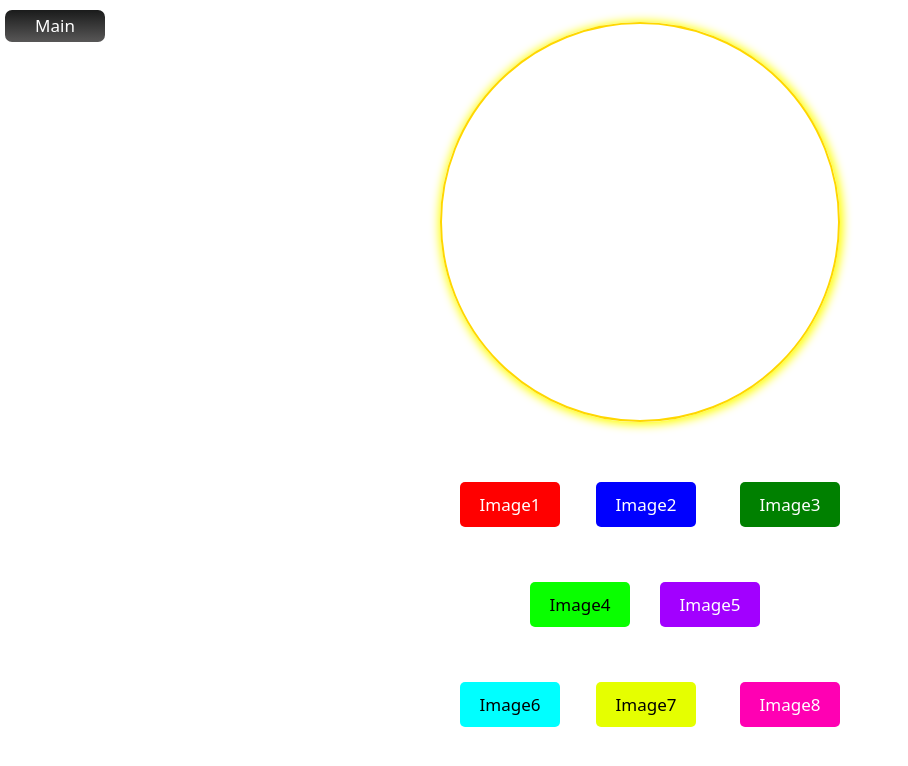
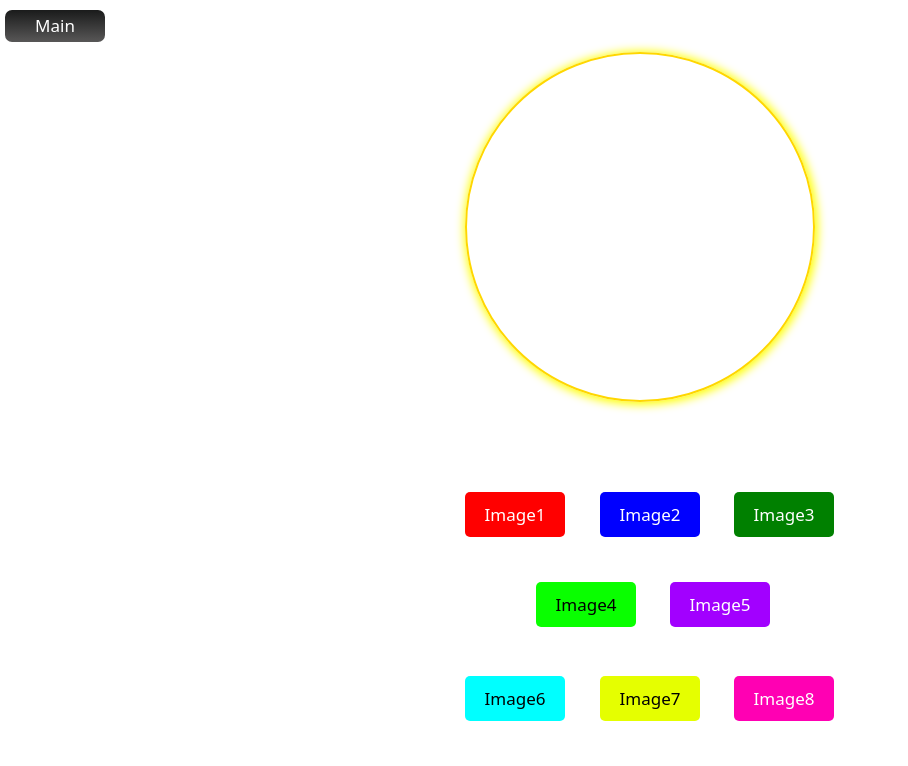
Before and after one commit to hasanshash50-max/photo.js, a Next.js app: page /photo in a window 1280 px wide. Shown: the top 766 px of the page, without its empty margins (0-908 px from the left). Built offline with nearby package versions, Linux system fonts and the light colour scheme.

Commit message:
first commit

```diff
--- a/app/photo/image.css
+++ b/app/photo/image.css
@@ -8,13 +8,13 @@ div#images{
     border: solid 2px gold;
     border-radius: 200px;
     box-shadow: 1px 1px 10px 2px yellow;
-    width: 400px;
-    height: 400px;
-    margin: -30px auto;
+    width: 350px;
+    height: 350px;
+    margin: auto;
 }
 div#button{
-    width: 400px;
-    height: 400px;
+    width: 300px;
+    height: 300px;
     margin: 20px auto;
     position: relative;
 }
@@ -35,17 +35,17 @@ button:hover{
     border: none;
     border-radius: 5px;
     position: absolute;
-    left: 20px;
+    left: -25px;
     top: 70px;
 }
 #two1{
     background: blue;
     color: #fff;
-    padding: 10px;
+    padding: 10px ;
     border: none;
     border-radius: 5px;
     position: absolute;
-    left: 156px;
+    left: 110px;
     top: 70px;
 }
 #three1{
@@ -55,7 +55,7 @@ button:hover{
     border: none;
     border-radius: 5px;
     position: absolute;
-    left: 300px;
+    left: 244px;
     top: 70px;
 }
 #four1{
@@ -65,8 +65,8 @@ button:hover{
     border: none;
     border-radius: 5px;
     position: absolute;
-    left: 90px;
-    top: 170px;
+    left: 46px;
+    top: 160px;
 }
 #five{
     background: #a200ff;
@@ -75,8 +75,8 @@ button:hover{
     border: none;
     border-radius: 5px;
     position: absolute;
-    left: 220px;
-    top: 170px;
+    left: 180px;
+    top: 160px;
 }
 #six{
     background: #00ffff;
@@ -85,8 +85,8 @@ button:hover{
     border: none;
     border-radius: 5px;
     position: absolute;
-    left: 20px;
-    top: 270px;
+    left: -25px;
+    top: 254px;
 }
 #seven{
     background: #e5ff00;
@@ -95,8 +95,8 @@ button:hover{
     border: none;
     border-radius: 5px;
     position: absolute;
-    left: 156px;
-    top: 270px;
+    left: 110px;
+    top: 254px;
 }
 #eight{
     background: #ff00b3;
@@ -105,8 +105,8 @@ button:hover{
     border: none;
     border-radius: 5px;
     position: absolute;
-    left: 300px;
-    top: 270px;
+    left: 244px;
+    top: 254px;
 }
 h2{
     border-radius: 8px;
@@ -115,8 +115,8 @@ h2{
     text-align: center;
     font-family: serif;
     font-size: 40px;
-    margin-top: 108px;
-    margin-left: 48px;
+    margin-top: 83px;
+    margin-left: 23px;
 }
 #basic{
     margin: 10px 5px;
```
